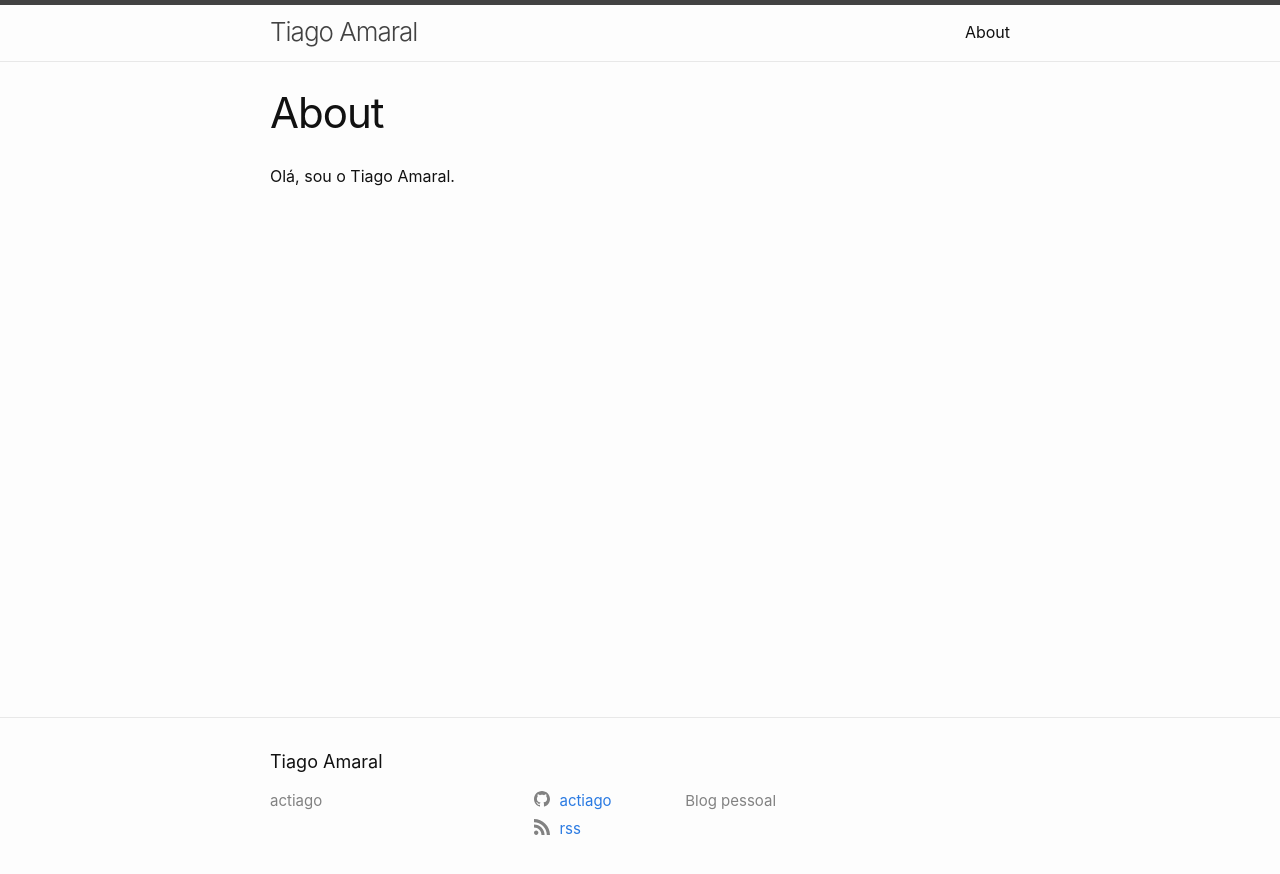
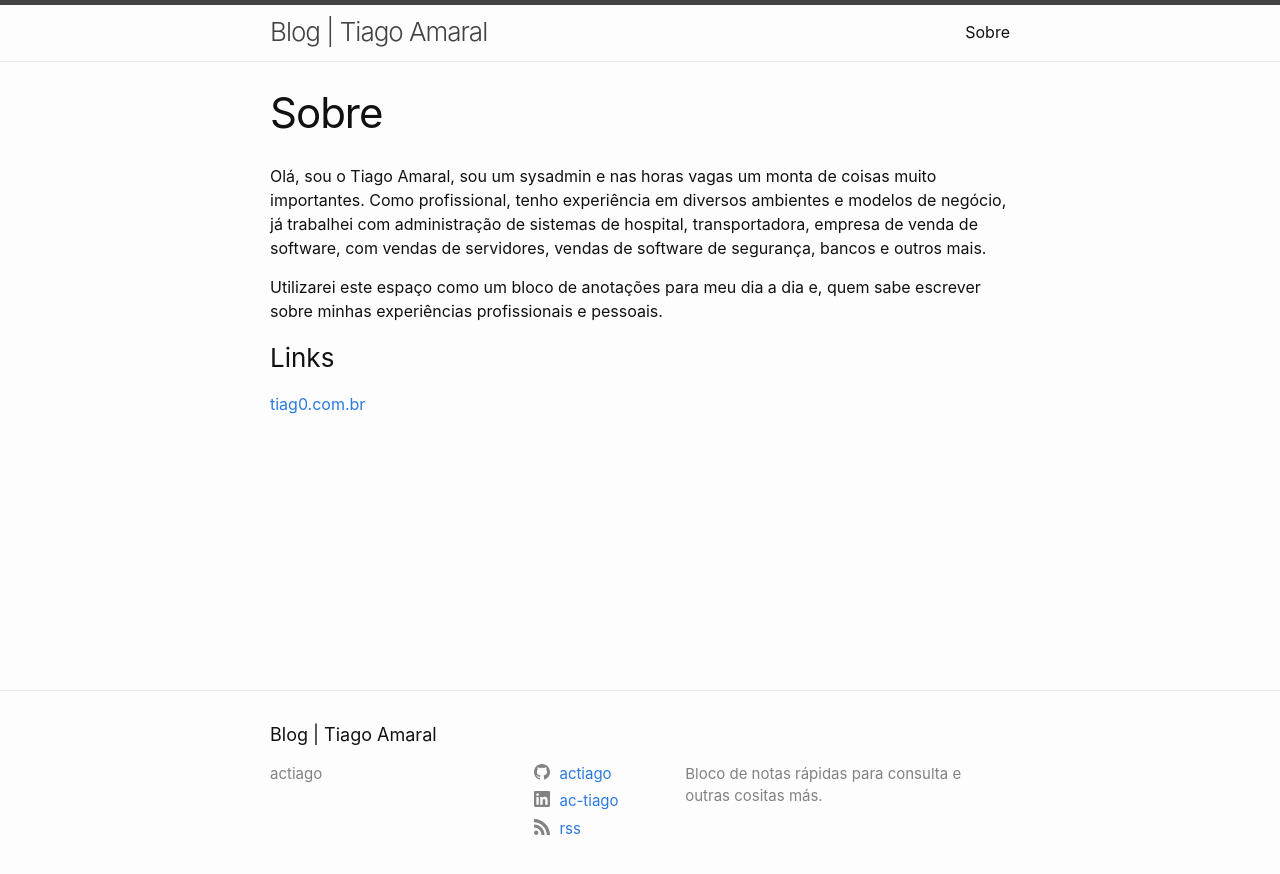
Before and after one commit to actiago/actiago.github.io, a Jekyll site: the page built from about.md, in a window 1280 px wide. Shown: the top 874 px of the page. Built offline with Jekyll 4.4.1, drawn with Linux system fonts in a browser that asks for light colours.

Commit message:
Ajustes de contato

```diff
--- a/_config.yml
+++ b/_config.yml
@@ -1,33 +1,17 @@
 url: 'https://blog.tiag0.com.br'
-title: Tiago Amaral
+title: Blog | Tiago Amaral
 author: actiago
 search: true
 # email: your-email@domain.com
-description: Blog pessoal
+description: Bloco de notas rápidas para consulta e outras cositas más.
 
 lang: "pt-BR"
 timezone: "America/Sao_Paulo"
 
 # social links
-# twitter_username: jekyllrb
 github_username: actiago
 rss: rss
-# dribbble_username: jekyll
-# facebook_username: jekyll
-# flickr_username: jekyll
-# instagram_username: jekyll
-# linkedin_username: jekyll
-# pinterest_username: jekyll
-# youtube_username: jekyll
-# googleplus_username: +jekyll
-
-# Mastodon instances
-# mastodon:
-# - username: jekyll
-#   instance: example.com
-# - username: jekyll2
-#   instance: example.com
-
+linkedin_username: ac-tiago
 
 show_excerpts: false # set to true to show excerpts on the homepage
 
--- a/about.md
+++ b/about.md
@@ -1,10 +1,18 @@
 ---
 layout: page
-title: About
+title: Sobre
 permalink: /about/
 ---
 
-Olá, sou o Tiago Amaral.
+Olá, sou o Tiago Amaral, sou um sysadmin e nas horas vagas um monta de coisas muito importantes.
+Como profissional, tenho experiência em diversos ambientes e modelos de negócio, já trabalhei com administração de sistemas de hospital, transportadora,
+empresa de venda de software, com vendas de servidores, vendas de software de segurança, bancos e outros mais.
+
+Utilizarei este espaço como um bloco de anotações para meu dia a dia e, quem sabe escrever sobre minhas experiências profissionais e pessoais.
 
 
+### Links
+
 [github]: https://github.com/actiago
+[LinkedIn]: https://www.linkedin.com/in/ac-tiago/
+[tiag0.com.br](https://tiag0.com.br)
```
